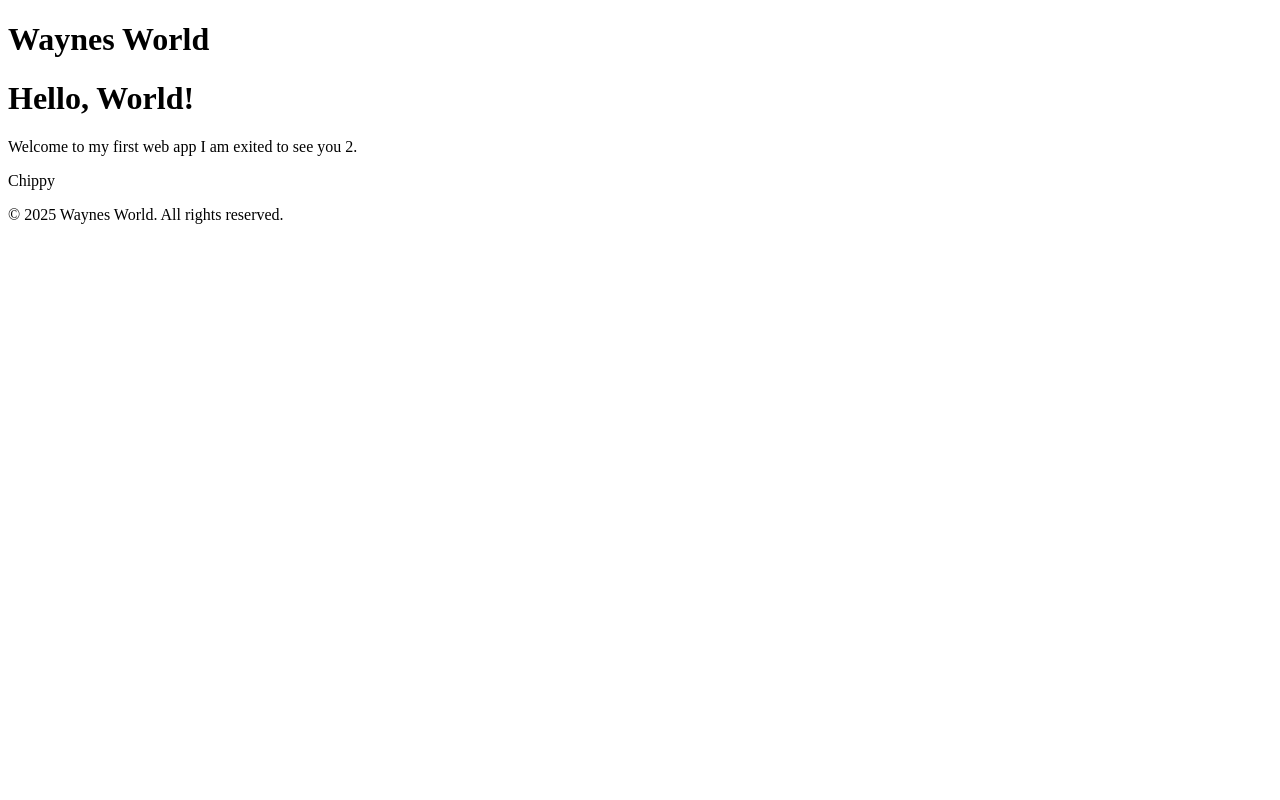
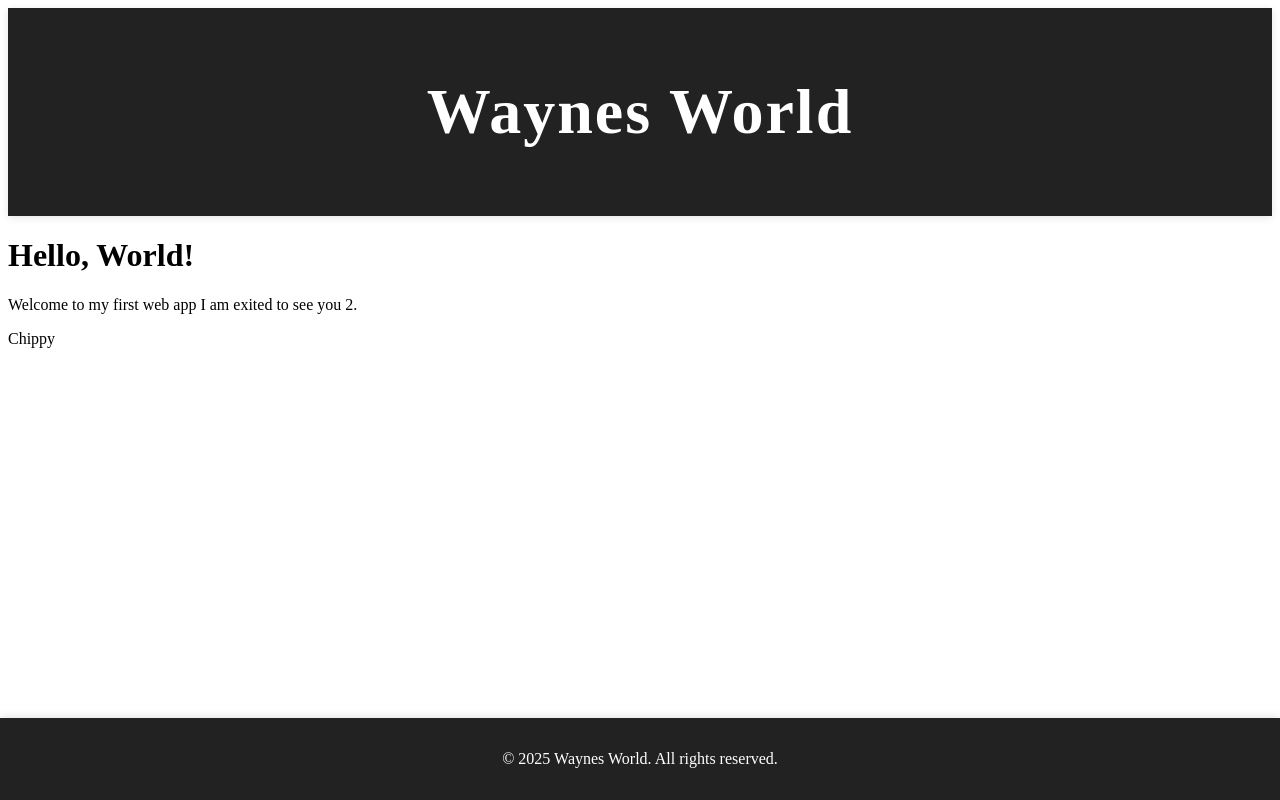
Before and after one commit to nicklasfangerfisk/oversight, a plain HTML site: page index.html in a window 1280 px wide. Drawn offline with Linux system fonts and the light colour scheme.

Commit message:
Standout

```diff
--- a/index.html
+++ b/index.html
@@ -5,6 +5,32 @@
     <meta name="viewport" content="width=device-width, initial-scale=1.0">
     <title>Waynes world</title>
     <link rel="icon" type="image/svg+xml" href="favicon.svg">
+    <style>
+        header {
+            background: #222;
+            color: #fff;
+            padding: 24px 0;
+            text-align: center;
+            font-size: 2rem;
+            letter-spacing: 2px;
+            box-shadow: 0 2px 8px rgba(0,0,0,0.1);
+        }
+        footer {
+            background: #222;
+            color: #fff;
+            padding: 16px 0;
+            text-align: center;
+            position: fixed;
+            left: 0;
+            bottom: 0;
+            width: 100%;
+            font-size: 1rem;
+            box-shadow: 0 -2px 8px rgba(0,0,0,0.1);
+        }
+        body {
+            margin-bottom: 60px; /* Prevent content from being hidden behind footer */
+        }
+    </style>
 </head>
 <body>
     <header>
```
